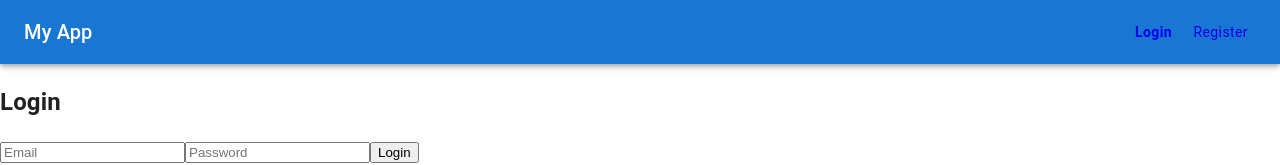
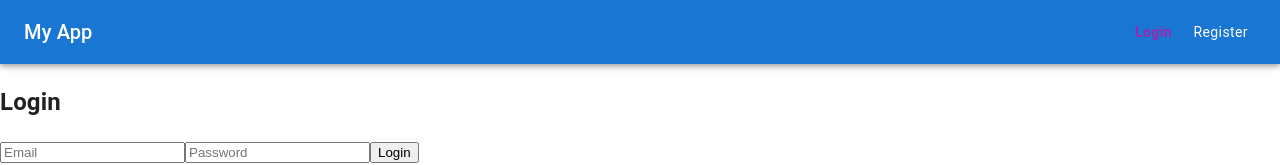
Before and after one commit to rommeltorquator/project-management-app-frontend, a React (Vite) app: page /login in a window 1280 px wide. Shown: the top 165 px of the page. Built offline with nearby package versions, Linux system fonts and the light colour scheme.

Commit message:
Stylized the navbar using Material UI

```diff
--- a/src/components/Navbar.tsx
+++ b/src/components/Navbar.tsx
@@ -35,6 +35,7 @@ const Navbar: React.FC = () => {
                     sx={{
                       textTransform: 'none',
                       fontWeight: isActive ? 'bold' : 'normal',
+                      color: isActive ? 'secondary.main' : '#FFFFFF',
                     }}
                   >
                     Login
@@ -48,6 +49,7 @@ const Navbar: React.FC = () => {
                     sx={{
                       textTransform: 'none',
                       fontWeight: isActive ? 'bold' : 'normal',
+                      color: isActive ? 'secondary.main' : '#FFFFFF',
                     }}
                   >
                     Register
@@ -64,6 +66,7 @@ const Navbar: React.FC = () => {
                     sx={{
                       textTransform: 'none',
                       fontWeight: isActive ? 'bold' : 'normal',
+                      color: isActive ? 'secondary.main' : '#FFFFFF',
                     }}
                   >
                     Home
@@ -77,6 +80,7 @@ const Navbar: React.FC = () => {
                     sx={{
                       textTransform: 'none',
                       fontWeight: isActive ? 'bold' : 'normal',
+                      color: isActive ? 'secondary.main' : '#FFFFFF',
                     }}
                   >
                     Projects
@@ -86,7 +90,7 @@ const Navbar: React.FC = () => {
               <Button
                 color="inherit"
                 onClick={handleLogout}
-                sx={{ textTransform: 'none' }}
+                sx={{ textTransform: 'none', color: '#FFFFFF' }} // Always white
               >
                 Logout
               </Button>
```
